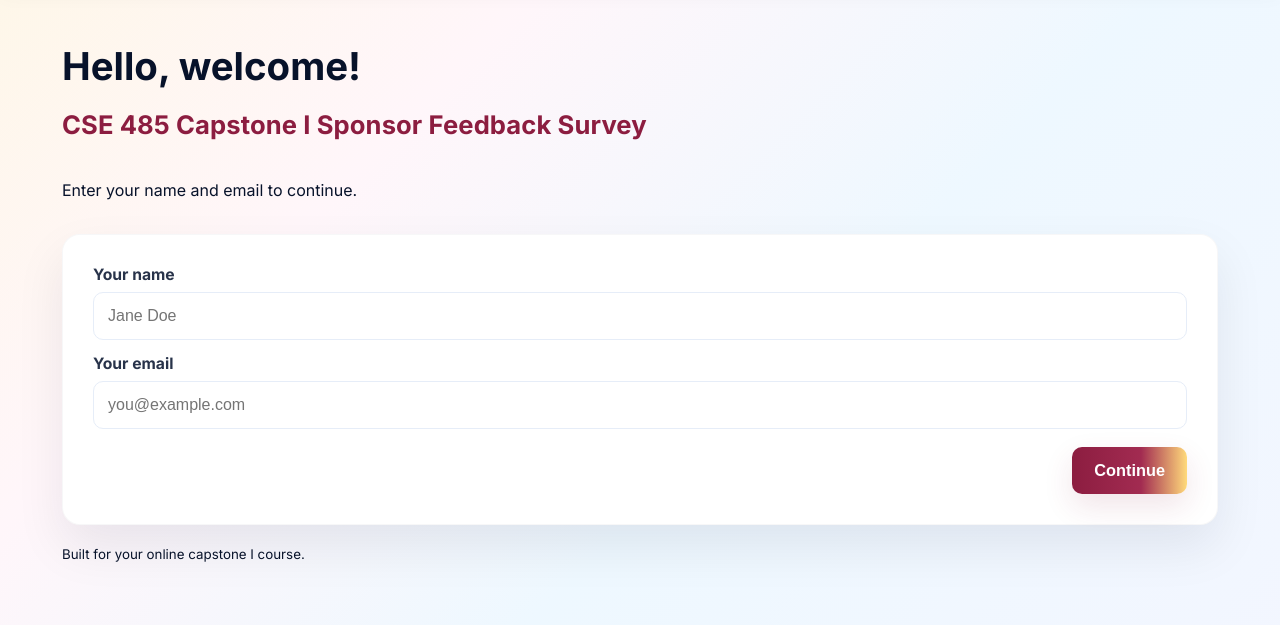
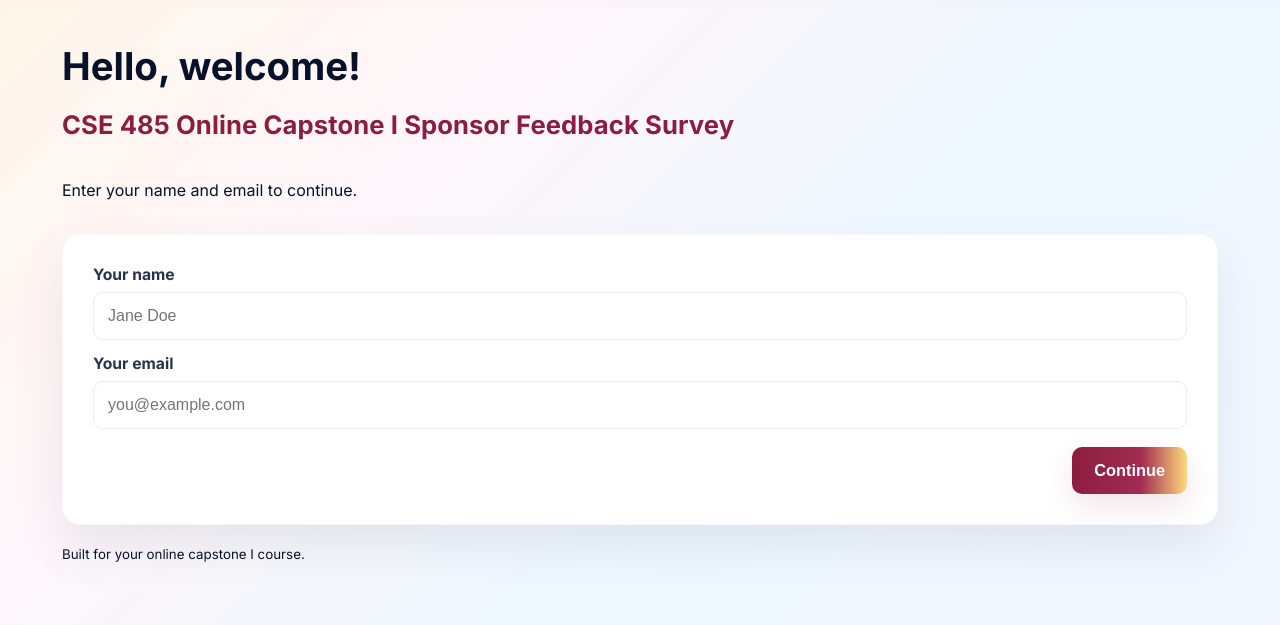
Before and after one commit to FSE-CSE-Capstone/CSE485-Online-CapstoneI-Sponsor-Feedback, a plain HTML site: page index.html in a window 1280 px wide. Shown: the part 95-720 px from the top of the page. Drawn offline with Linux system fonts and the light colour scheme; no server answers.

Commit message:
Update index.html

```diff
--- a/index.html
+++ b/index.html
@@ -3,7 +3,7 @@
 <head>
   <meta charset="utf-8" />
   <meta name="viewport" content="width=device-width,initial-scale=1" />
-  <title>CSE 485 Capstone I Sponsor Feedback Survey</title>
+  <title>CSE 485 Online Capstone I Sponsor Feedback Survey</title>
 
   <link rel="stylesheet" href="styles.css">
   <link href="https://fonts.googleapis.com/css2?family=Inter:wght@400;600;700&display=swap" rel="stylesheet">
@@ -26,7 +26,7 @@
       </div>
 
       <!-- FORM TITLE: stays visible across all pages -->
-      <h2 class="form-title">CSE 485 Capstone I Sponsor Feedback Survey</h2>
+      <h2 class="form-title">CSE 485 Online Capstone I Sponsor Feedback Survey</h2>
 
       <!-- Instruction under title: only on first page (identity). We'll toggle via JS -->
       <p id="under-title" class="lead under-title">Enter your name and email to continue.</p>
```
